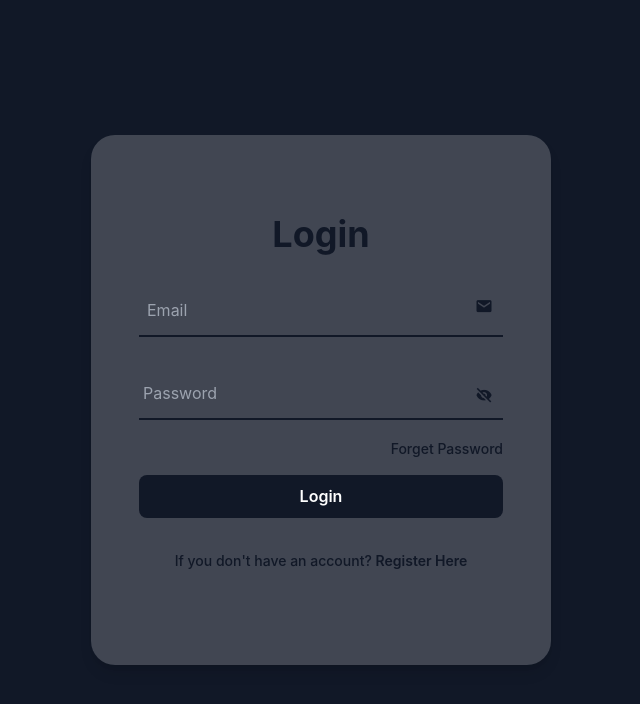
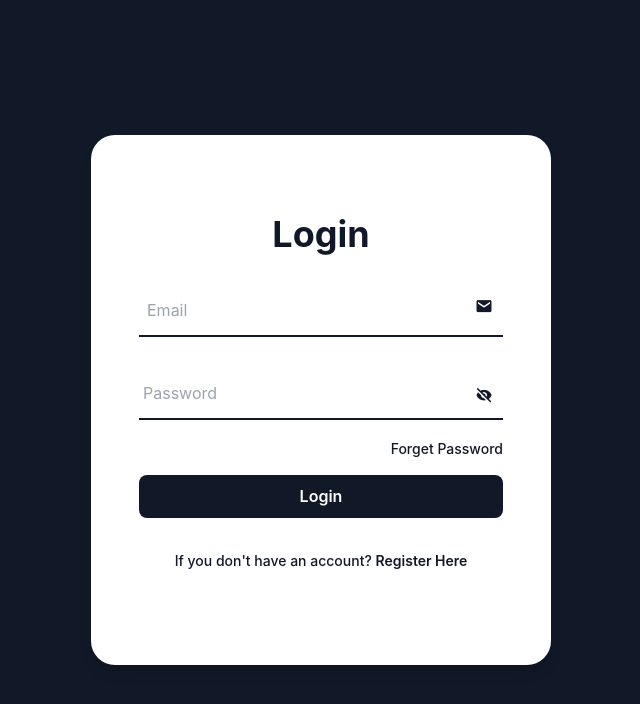
Before and after one commit to ejimnkonye1/Chat-app, a React (Vite) app: page / in a window 1280 px wide. Shown: the top 704 px of the page, without its empty margins (319-959 px from the left). Built offline with nearby package versions, Linux system fonts and the light colour scheme.

Commit message:
increase color

```diff
--- a/src/login/Login.jsx
+++ b/src/login/Login.jsx
@@ -81,7 +81,7 @@ const LoginRegisterForm = () => {
                 flex items-center justify-center rounded-3xl
                 overflow-hidden
                 transition-transform duration-1000`}
-                style={{ backgroundColor: 'rgba(255, 255, 255, 0.2)' }}
+                style={{ backgroundColor: 'rgba(255, 255, 255, 20)' }}
             >
                 <div className={`main-box ${isRegister ? 'register' : 'login'} p-12 w-full`}>
                     <h1 className="text-gray-900 text-center text-4xl font-bold">{isRegister ? 'Registration' : forgetpage ? 'forget' : 'Login'}</h1>
```
